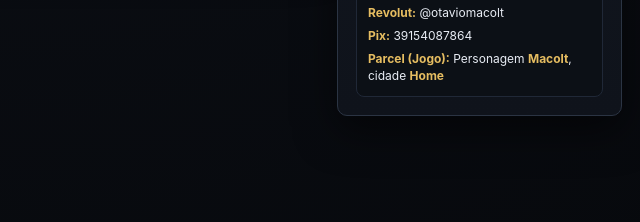
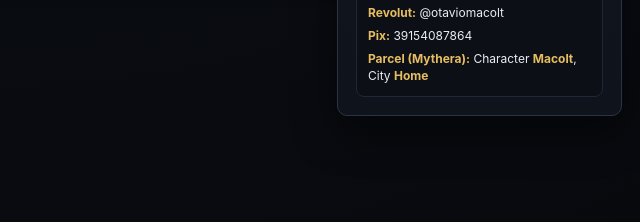
Before and after one commit to Macolt/mytheraenchant, a plain HTML site: page index.html in a window 1280 px wide. Shown: the part 826-1048 px from the top of the page, 640-1280 px from the left. Drawn offline with Linux system fonts and the light colour scheme.

Commit message:
Add files via upload

```diff
--- a/index.html
+++ b/index.html
@@ -86,7 +86,7 @@
     <h3 data-i18n="supportTitle">Apoie o Desenvolvedor</h3>
     <div class="support-item"><b>Revolut:</b> @otaviomacolt</div>
     <div class="support-item"><b>Pix:</b> 39154087864</div>
-    <div class="support-item"><b>Parcel (Jogo):</b> Personagem <b>Macolt</b>, cidade <b>Home</b></div>
+    <div class="support-item"><b>Parcel (Mythera):</b> Character <b>Macolt</b>, City <b>Home</b></div>
    </div>
   </aside>
  </div>
```
